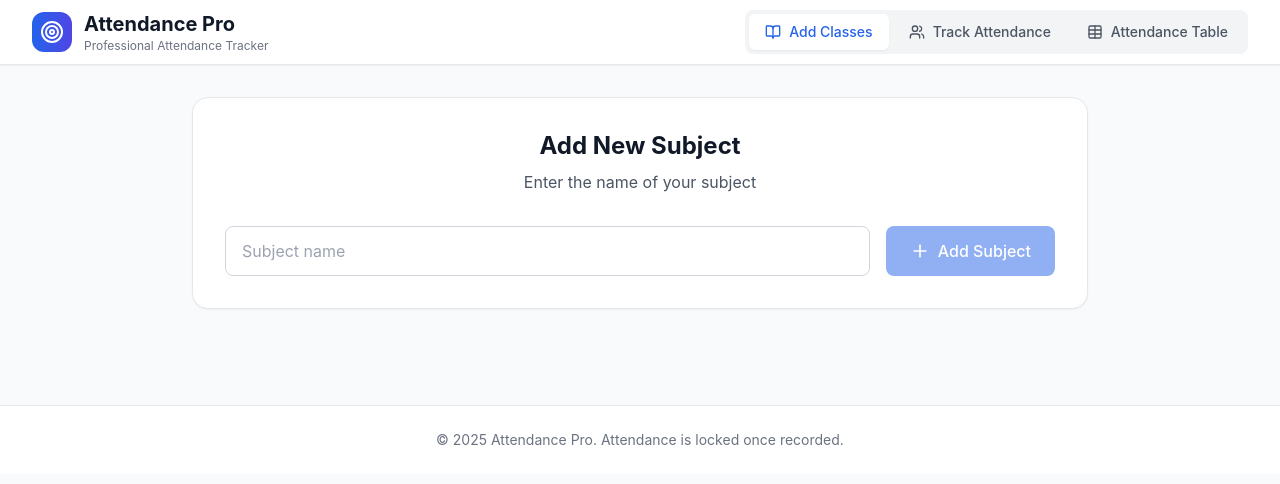
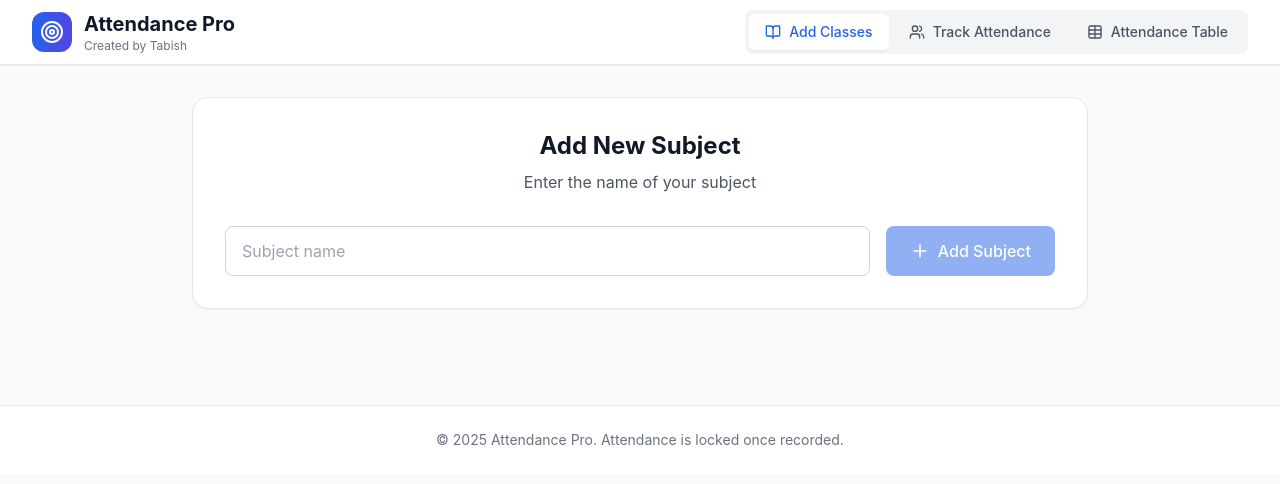
Before and after one commit to Tabish-X/attendance, a React (Create React App) app: page / in a window 1280 px wide. Shown: the top 484 px of the page. Built offline with nearby package versions, Linux system fonts and the light colour scheme.

Commit message:
Update footer text in App.js

```diff
--- a/src/App.js
+++ b/src/App.js
@@ -249,7 +249,7 @@
               </div>
               <div>
                 <h1 className="text-xl font-bold text-gray-900">Attendance Pro</h1>
-                <p className="text-xs text-gray-500">Professional Attendance Tracker</p>
+                <p className="text-xs text-gray-500">Created by Tabish</p>
               </div>
             </div>
 
```
